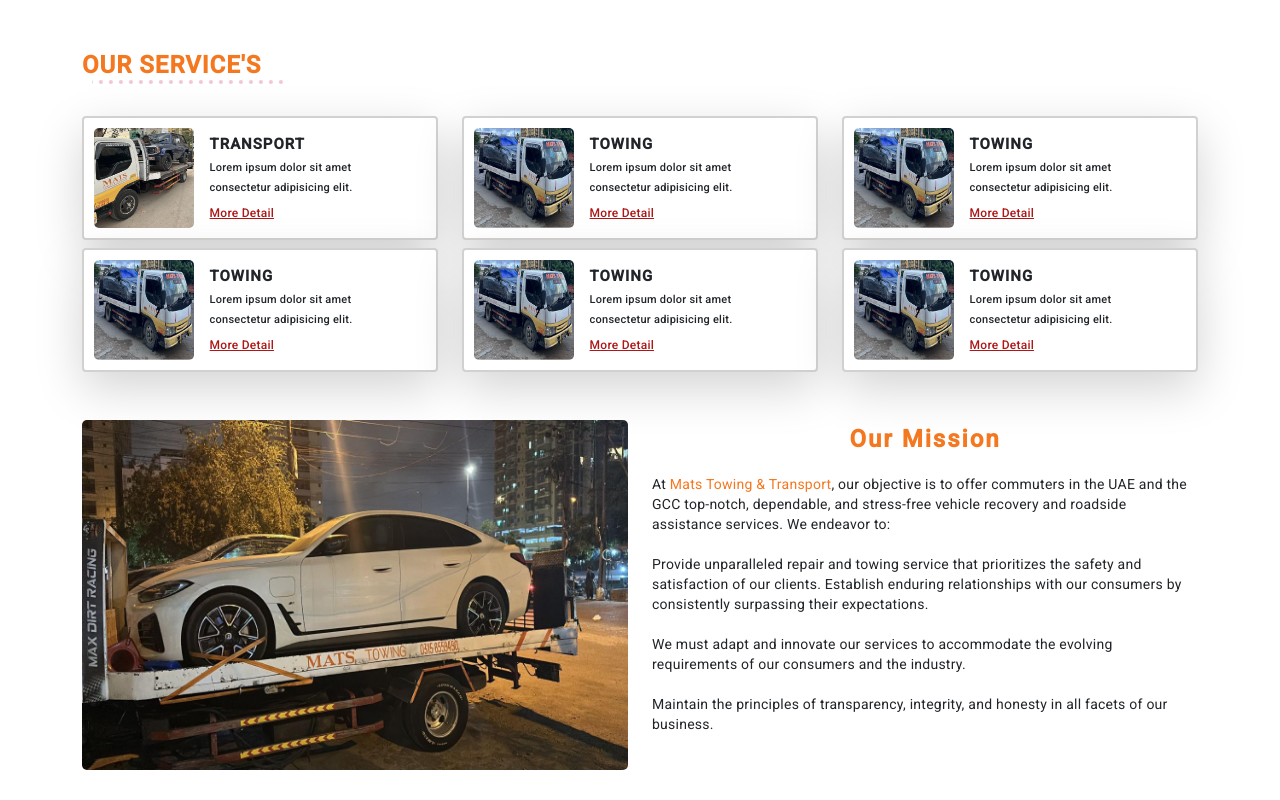
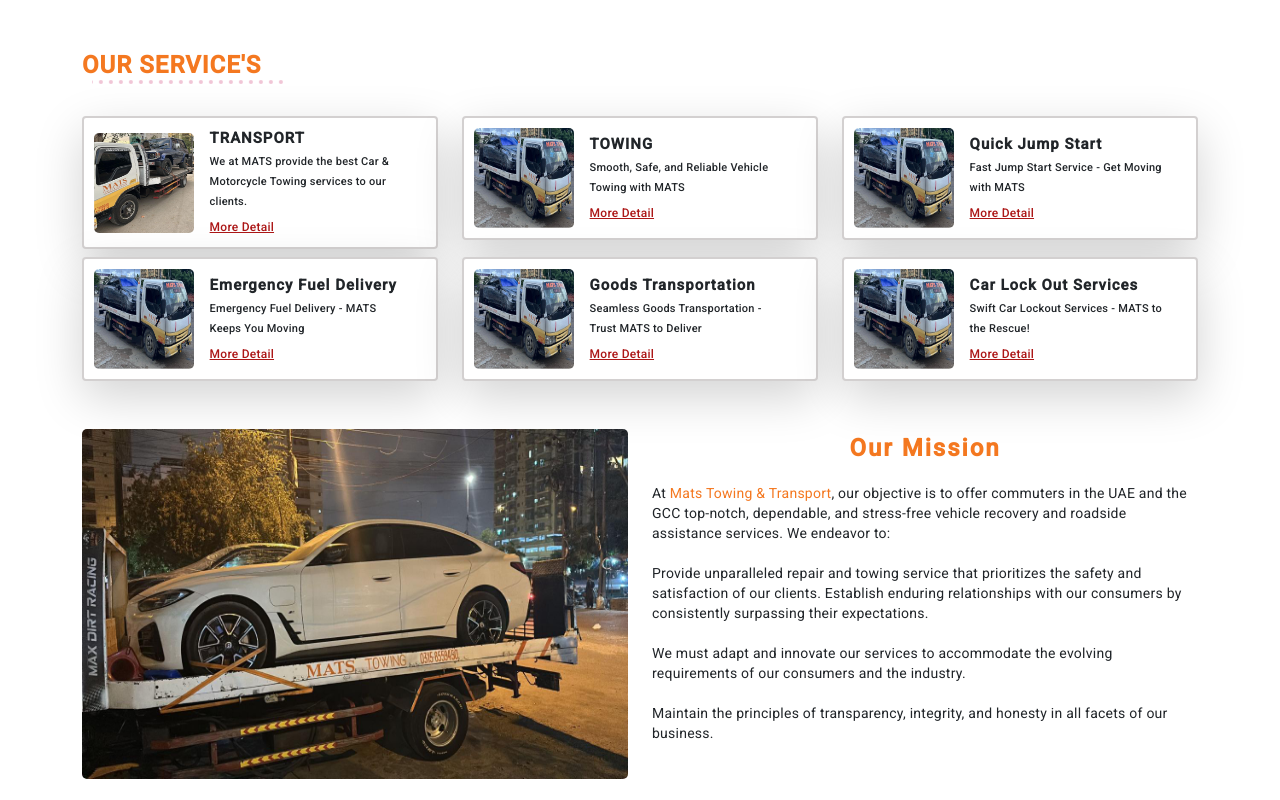
Before and after one commit to InSource-Solution/mats, an Angular app: page /home in a window 1280 px wide. Shown: the part 1380-2180 px from the top of the page. Built offline with nearby package versions, Linux system fonts and the light colour scheme.

Commit message:
Adding content in services and FAQ

```diff
--- a/src/app/mats-home/mats-home.component.html
+++ b/src/app/mats-home/mats-home.component.html
@@ -90,7 +90,7 @@
                 consistently than any other service provider in the market.<br><br>
 
                 Our well proven multimodal transportation System to the Entire World ensures international reach
-                whatever your cargo and timeframe is. As the preferred Logistics Partner for various companies and the
+                whatever your cargo and time-frame is. As the preferred Logistics Partner for various companies and the
                 first point of contact to increase supply chain productivity in the Global Market, we are very proud for
                 our reputation and always struggle to maintain it.<br><br>
 
@@ -279,7 +279,7 @@
         <div class="row d-flex align-items-center">
             <div class="col-md-6">
                 <p class="heading txt-clr">Frequently Asked Question (FAQ's)</p>
-                <p>Lorem ipsum dolor sit, amet consectetur adipisicing elit. Accusantium, maiores officia. Eligendi odit totam debitis recusandae adipisci harum explicabo, maxime eos fugit temporibus inventore, molestiae quasi labore!</p>
+                <p>Have questions about our services? We’ve compiled a list of common inquiries to help you find the information you need quickly. If you don’t see your question here, feel free to reach out to our customer support team for further assistance!</p>
             </div>
             <div class="col-md-6">
                 <mat-accordion class="panel">
--- a/src/app/mats-home/mats-home.component.ts
+++ b/src/app/mats-home/mats-home.component.ts
@@ -26,12 +26,12 @@
     { icon: 'done_all', desc: 'PACKAGING AND STORAGE, OR DOOR-TO-DOOR DELIVERY' },
   ];
   serviceData = [
-    { title: 'TRANSPORT', subTitle: "Transport Detail's", toolTip: "Open Transport Detail's", infoText: 'Lorem ipsum dolor sit amet consectetur adipisicing elit.', cardSrc: '../../assets/contact-us.jpeg', imgs: [{src: '../../assets/car.jpeg'}, {src: '../../assets/car.jpeg'}, {src: '../../assets/car.jpeg'}, {src: '../../assets/car.jpeg'}, {src: '../../assets/car.jpeg'}, {src: '../../assets/car.jpeg'}], desc: 'Lorem ipsum dolor sit amet consectetur adipisicing elit. Vel asperiores illo non dolore hic libero accusantium odio iste modi commodi eos sed at molestias ipsum nulla inventore iure recusandae, culpa nesciunt. Quam omnis molestiae voluptatem, officiis aperiam autem hic adipisci deserunt voluptas a voluptatibus atque temporibus qui eius? Et at incidunt distinctio, optio corrupti molestias officia commodi provident dicta minus earum placeat saepe harum unde illum. Nisi, vel in. In quaerat, voluptates ipsum similique facere pariatur corporis doloremque, dolor nostrum harum, possimus laudantium et adipisci minus dolores eligendi! Ducimus, odit deserunt modi at eaque odio magnam dicta quibusdam? Expedita, provident?'},
-    { title: 'TOWING', subTitle: "Towing Detail's", toolTip: "Open Towing Detail's", infoText: 'Lorem ipsum dolor sit amet consectetur adipisicing elit.', cardSrc: '../../assets/location.jpeg', desc: 'Lorem ipsum dolor sit amet consectetur adipisicing elit. Vel asperiores illo non dolore hic libero accusantium odio iste modi commodi eos sed at molestias ipsum nulla inventore iure recusandae, culpa nesciunt. Quam omnis molestiae voluptatem, officiis aperiam autem hic adipisci deserunt voluptas a voluptatibus atque temporibus qui eius? Et at incidunt distinctio, optio corrupti molestias officia commodi provident dicta minus earum placeat saepe harum unde illum. Nisi, vel in. In quaerat, voluptates ipsum similique facere pariatur corporis doloremque, dolor nostrum harum, possimus laudantium et adipisci minus dolores eligendi! Ducimus, odit deserunt modi at eaque odio magnam dicta quibusdam? Expedita, provident?'},
-    { title: 'TOWING', subTitle: "Towing Detail's", toolTip: "Open Towing Detail's", infoText: 'Lorem ipsum dolor sit amet consectetur adipisicing elit.', cardSrc: '../../assets/location.jpeg', desc: 'Lorem ipsum dolor sit amet consectetur adipisicing elit. Vel asperiores illo non dolore hic libero accusantium odio iste modi commodi eos sed at molestias ipsum nulla inventore iure recusandae, culpa nesciunt. Quam omnis molestiae voluptatem, officiis aperiam autem hic adipisci deserunt voluptas a voluptatibus atque temporibus qui eius? Et at incidunt distinctio, optio corrupti molestias officia commodi provident dicta minus earum placeat saepe harum unde illum. Nisi, vel in. In quaerat, voluptates ipsum similique facere pariatur corporis doloremque, dolor nostrum harum, possimus laudantium et adipisci minus dolores eligendi! Ducimus, odit deserunt modi at eaque odio magnam dicta quibusdam? Expedita, provident?'},
-    { title: 'TOWING', subTitle: "Towing Detail's", toolTip: "Open Towing Detail's", infoText: 'Lorem ipsum dolor sit amet consectetur adipisicing elit.', cardSrc: '../../assets/location.jpeg', desc: 'Lorem ipsum dolor sit amet consectetur adipisicing elit. Vel asperiores illo non dolore hic libero accusantium odio iste modi commodi eos sed at molestias ipsum nulla inventore iure recusandae, culpa nesciunt. Quam omnis molestiae voluptatem, officiis aperiam autem hic adipisci deserunt voluptas a voluptatibus atque temporibus qui eius? Et at incidunt distinctio, optio corrupti molestias officia commodi provident dicta minus earum placeat saepe harum unde illum. Nisi, vel in. In quaerat, voluptates ipsum similique facere pariatur corporis doloremque, dolor nostrum harum, possimus laudantium et adipisci minus dolores eligendi! Ducimus, odit deserunt modi at eaque odio magnam dicta quibusdam? Expedita, provident?'},
-    { title: 'TOWING', subTitle: "Towing Detail's", toolTip: "Open Towing Detail's", infoText: 'Lorem ipsum dolor sit amet consectetur adipisicing elit.', cardSrc: '../../assets/location.jpeg', desc: 'Lorem ipsum dolor sit amet consectetur adipisicing elit. Vel asperiores illo non dolore hic libero accusantium odio iste modi commodi eos sed at molestias ipsum nulla inventore iure recusandae, culpa nesciunt. Quam omnis molestiae voluptatem, officiis aperiam autem hic adipisci deserunt voluptas a voluptatibus atque temporibus qui eius? Et at incidunt distinctio, optio corrupti molestias officia commodi provident dicta minus earum placeat saepe harum unde illum. Nisi, vel in. In quaerat, voluptates ipsum similique facere pariatur corporis doloremque, dolor nostrum harum, possimus laudantium et adipisci minus dolores eligendi! Ducimus, odit deserunt modi at eaque odio magnam dicta quibusdam? Expedita, provident?'},
-    { title: 'TOWING', subTitle: "Towing Detail's", toolTip: "Open Towing Detail's", infoText: 'Lorem ipsum dolor sit amet consectetur adipisicing elit.', cardSrc: '../../assets/location.jpeg', desc: 'Lorem ipsum dolor sit amet consectetur adipisicing elit. Vel asperiores illo non dolore hic libero accusantium odio iste modi commodi eos sed at molestias ipsum nulla inventore iure recusandae, culpa nesciunt. Quam omnis molestiae voluptatem, officiis aperiam autem hic adipisci deserunt voluptas a voluptatibus atque temporibus qui eius? Et at incidunt distinctio, optio corrupti molestias officia commodi provident dicta minus earum placeat saepe harum unde illum. Nisi, vel in. In quaerat, voluptates ipsum similique facere pariatur corporis doloremque, dolor nostrum harum, possimus laudantium et adipisci minus dolores eligendi! Ducimus, odit deserunt modi at eaque odio magnam dicta quibusdam? Expedita, provident?'},
+    { title: 'TRANSPORT', subTitle: "Transport Detail's", toolTip: "Open Transport Detail's", infoText: 'We at MATS provide the best Car & Motorcycle Towing services to our clients.', cardSrc: '../../assets/contact-us.jpeg', imgs: [{src: '../../assets/car.jpeg'}, {src: '../../assets/car.jpeg'}, {src: '../../assets/car.jpeg'}, {src: '../../assets/car.jpeg'}, {src: '../../assets/car.jpeg'}, {src: '../../assets/car.jpeg'}], desc: 'Easily transport your vehicle across Pakistan with MATS. With facilities in Lahore, Karachi, and Islamabad, we provide nationwide, daily towing services—both Terminal-to-Terminal and Door-to-Door. For added security, all transports include optional transit insurance, ensuring safe and affordable delivery every time.'},
+    { title: 'TOWING', subTitle: "Towing Detail's", toolTip: "Open Towing Detail's", infoText: 'Smooth, Safe, and Reliable Vehicle Towing with MATS', cardSrc: '../../assets/location.jpeg', desc: 'MATS makes vehicle transport straightforward and dependable. Our dedicated team ensures your car, truck, or van arrives safely, whether you choose Door-to-Door or Terminal-to-Terminal service. With comprehensive coverage across Pakistan, we’re committed to delivering a hassle-free experience every time.'},
+    { title: 'Quick Jump Start', subTitle: "Quick Jump Start Detail's", toolTip: "Open Quick Jump Start Detail's", infoText: 'Fast Jump Start Service - Get Moving with MATS', cardSrc: '../../assets/location.jpeg', desc: 'Don’t let a dead battery disrupt your day. MATS provides swift, reliable jump-start assistance to get you back on the road quickly. With skilled technicians and prompt response times, we’re ready whenever you need a boost.'},
+    { title: 'Emergency Fuel Delivery', subTitle: "Emergency Fuel Delivery Detail's", toolTip: "Open Emergency Fuel Delivery Detail's", infoText: 'Emergency Fuel Delivery - MATS Keeps You Moving', cardSrc: '../../assets/location.jpeg', desc: 'Stranded with an empty tank? MATS offers rapid, on-demand fuel delivery to get you back on track. Our team brings fuel directly to your location, ensuring a safe and convenient solution for those unexpected moments. Count on us to keep you moving, wherever you are.'},
+    { title: 'Goods Transportation', subTitle: "Goods Transportation Detail's", toolTip: "Open Goods Transportation Detail's", infoText: 'Seamless Goods Transportation - Trust MATS to Deliver', cardSrc: '../../assets/location.jpeg', desc: 'MATS offers secure and efficient goods transportation across Pakistan. From fragile items to bulk shipments, our experienced team ensures every delivery arrives safely and on time. With flexible service options and end-to-end tracking, MATS is your trusted partner for all freight needs.'},
+    { title: 'Car Lock Out Services', subTitle: "Car Lock Out Services Detail's", toolTip: "Open Car Lock Out Services Detail's", infoText: 'Swift Car Lockout Services - MATS to the Rescue!', cardSrc: '../../assets/location.jpeg', desc: 'Locked out of your vehicle? Don’t worry! MATS provides fast and reliable car lockout services to get you back inside without the hassle. Our skilled technicians are just a call away, ready to help you regain access to your vehicle safely and efficiently. Trust MATS for quick solutions when you need them most!'},
   ];
   faqData = [
     { isPanelOpen: false, ques: 'How long does Mats Moving Specialist need for in-home estimates?', ans: 'Our in-home estimates usually take no more than one hour. A moving consultant will come out to your residence and survey your home and come up with an exact estimate based on volume of your shipment. The estimate is printed on-site so you and your moving consultant can go over any questions you may have about the estimate. Costa Logistics Packers & Movers is a global logistics company offering a wide range of international logistics services including: Import customs clearance and domestic forwarding, export freight forwarding, as well as freight audit and pay. Costa’s family of industry leading companies provides a complete suite of international services: Costa Logistics International is a licensed export freight forwarder managing exports to more than 100 companies. International Forwarders, provides export freight forwarding and customs brokerage services to companies worldwide'},
```
